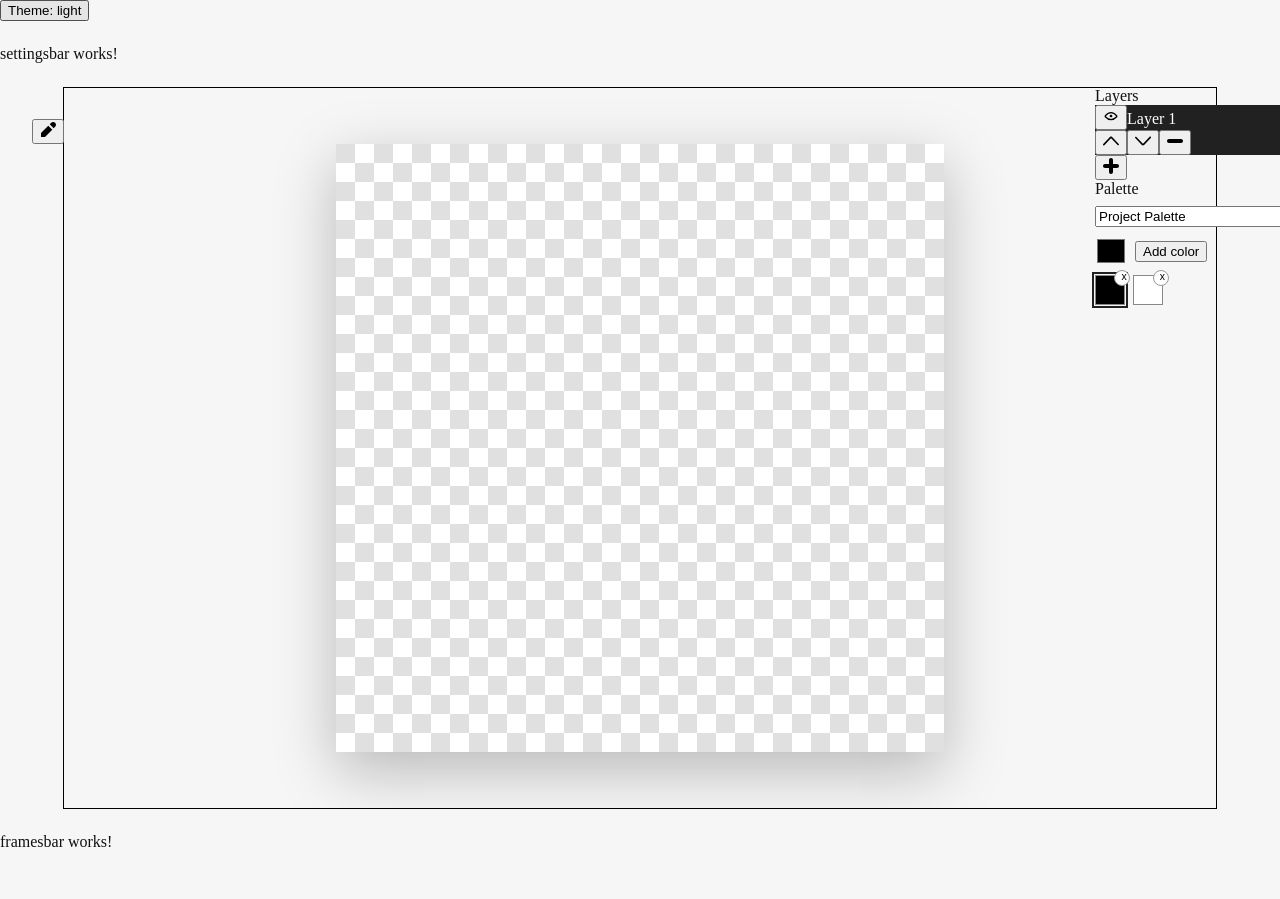
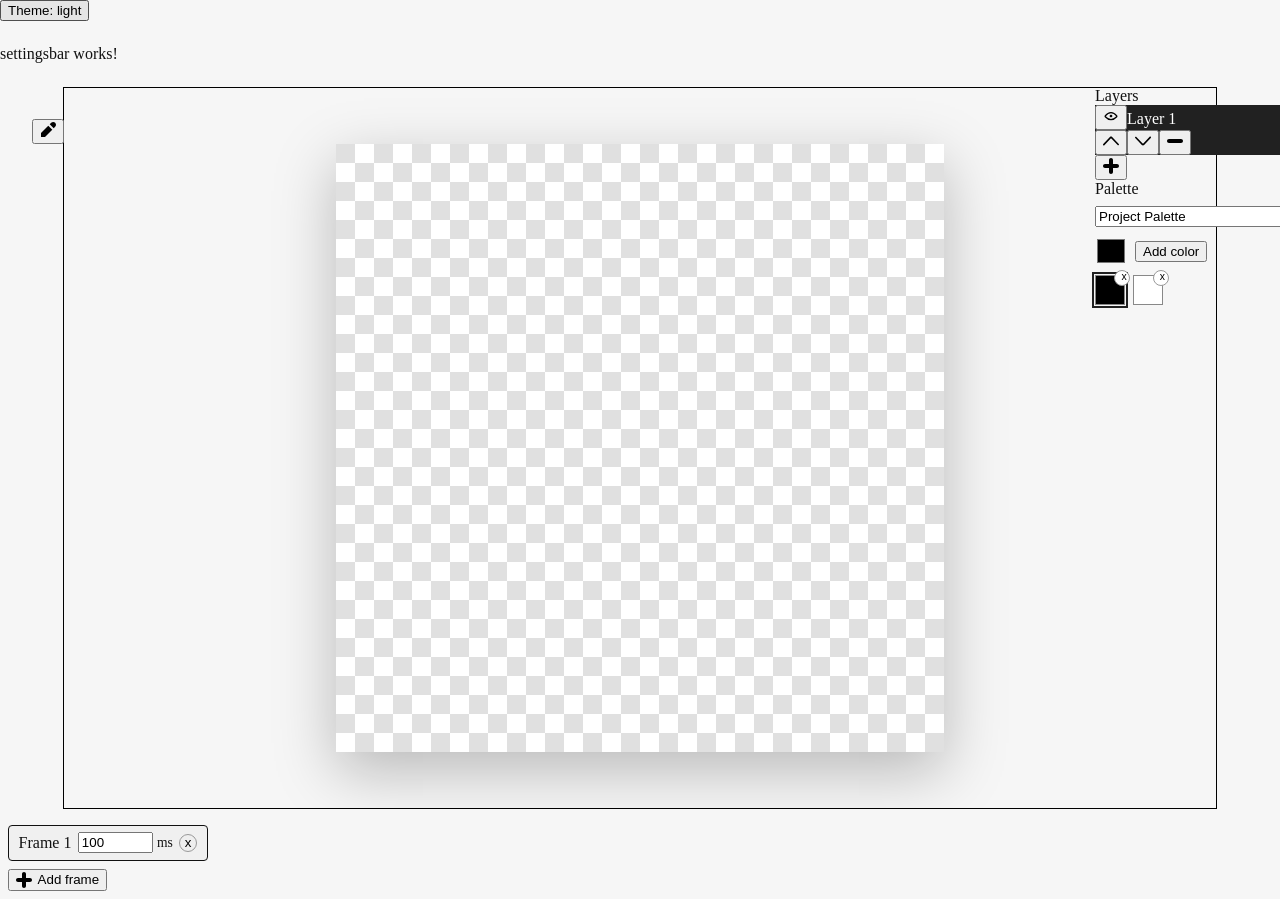
Before and after one commit to EddyMontenegro77/PixelArtStudio, an Angular app in the folder pixel-art-studio/: page / in a window 1280 px wide. Both pictures are taken after a click on the button "Create Canvas". Before the commit the page ends 867 px from the top, so only its background shows below. Built offline with nearby package versions, Linux system fonts and the light colour scheme.

Commit message:
Frame duration input added

```diff
--- a/pixel-art-studio/src/app/components/framesbar/framesbar.html
+++ b/pixel-art-studio/src/app/components/framesbar/framesbar.html
@@ -1 +1,39 @@
-<p>framesbar works!</p>
+<div class="framesbar-container">
+  <div class="frames-list">
+    @for (frame of frames; track frame.getId()) {
+      <div
+        class="frame-item"
+        [class.active]="frame.getId() === activeFrameId"
+        (click)="selectFrame(frame.getId())"
+      >
+        <span>Frame {{ $index + 1 }}</span>
+        <label class="duration-input-label">
+          <input
+            class="duration-input"
+            type="number"
+            min="20"
+            max="10000"
+            step="10"
+            [value]="frame.getDuration()"
+            (click)="$event.stopPropagation()"
+            (change)="updateFrameDuration(frame.getId(), $event)"
+          />
+          ms
+        </label>
+        <button
+          type="button"
+          class="remove-frame-btn"
+          (click)="removeFrame(frame.getId(), $event)"
+          title="Remove frame"
+        >
+          x
+        </button>
+      </div>
+    }
+  </div>
+
+  <button type="button" class="add-frame-btn" (click)="addFrame()">
+    <img src="icons/plus_black.svg" alt="Add frame" />
+    Add frame
+  </button>
+</div>
--- a/pixel-art-studio/src/app/components/framesbar/framesbar.scss
+++ b/pixel-art-studio/src/app/components/framesbar/framesbar.scss
@@ -0,0 +1,61 @@
+.framesbar-container {
+  display: flex;
+  flex-direction: column;
+  gap: 0.5rem;
+  padding: 0.5rem;
+}
+
+.frames-list {
+  display: flex;
+  flex-wrap: wrap;
+  gap: 0.5rem;
+}
+
+.frame-item {
+  display: flex;
+  align-items: center;
+  gap: 0.4rem;
+  padding: 0.4rem 0.6rem;
+  border: 1px solid #999;
+  border-radius: 0.25rem;
+  background: #fff;
+  cursor: pointer;
+}
+
+.frame-item.active {
+  border-color: #111;
+  background: #f0f0f0;
+}
+
+.duration-input-label {
+  display: inline-flex;
+  align-items: center;
+  gap: 0.25rem;
+  font-size: 0.85rem;
+}
+
+.duration-input {
+  width: 4.2rem;
+}
+
+.remove-frame-btn {
+  border: 1px solid #999;
+  border-radius: 999px;
+  width: 1.1rem;
+  height: 1.1rem;
+  line-height: 1;
+  padding: 0;
+  cursor: pointer;
+}
+
+.add-frame-btn {
+  display: inline-flex;
+  align-items: center;
+  gap: 0.35rem;
+  width: fit-content;
+}
+
+.add-frame-btn img {
+  width: 1rem;
+  height: 1rem;
+}
--- a/pixel-art-studio/src/app/components/framesbar/framesbar.ts
+++ b/pixel-art-studio/src/app/components/framesbar/framesbar.ts
@@ -1,4 +1,6 @@
 import { Component } from '@angular/core';
+import { FrameModel } from '../../models/frame.model';
+import { ProjectService } from '../../services/project.service';
 
 @Component({
   selector: 'app-framesbar',
@@ -7,5 +9,34 @@ import { Component } from '@angular/core';
   styleUrl: './framesbar.scss',
 })
 export class Framesbar {
+  frames: FrameModel[] = [];
+  activeFrameId: number | null = null;
 
+  constructor(private projectService: ProjectService) {
+    this.projectService.project$.subscribe((project) => {
+      if (!project) return;
+      this.frames = this.projectService.getFrames();
+      this.activeFrameId = this.projectService.getActiveFrameId();
+    });
+  }
+
+  addFrame(): void {
+    this.projectService.addFrame();
+  }
+
+  removeFrame(frameId: number, event: MouseEvent): void {
+    event.stopPropagation();
+    this.projectService.removeFrame(frameId);
+  }
+
+  selectFrame(frameId: number): void {
+    this.projectService.setActiveFrame(frameId);
+  }
+
+  updateFrameDuration(frameId: number, event: Event): void {
+    event.stopPropagation();
+    const input = event.target as HTMLInputElement;
+    const nextDuration = Number(input.value);
+    this.projectService.setFrameDuration(frameId, nextDuration);
+  }
 }
--- a/pixel-art-studio/src/app/services/project.service.ts
+++ b/pixel-art-studio/src/app/services/project.service.ts
@@ -80,10 +80,30 @@ export class ProjectService {
     return project.getActiveFrame();
   }
 
+  getFrames(): FrameModel[] {
+    return [...this.getProject().frames];
+  }
+
+  getActiveFrameId(): number {
+    return this.getProject().getActiveFrameId();
+  }
+
   setActiveFrame(frameId: number): void {
     const project = this.getProject();
     project.setActiveFrameId(frameId);
     this.emitProjectUpdate();
+  }
+
+  setFrameDuration(frameId: number, ms: number): void {
+    const project = this.getProject();
+    const duration = this.normalizeFrameDuration(ms);
+    this.executeStructuralAction('SET_FRAME_DURATION', () => {
+      const frame = project.frames.find((currentFrame) => currentFrame.getId() === frameId);
+      if (!frame) {
+        throw new Error(`Frame ${frameId} not found in project`);
+      }
+      frame.setDuration(duration);
+    });
   }
 
   getActiveLayer(): LayerModel {
@@ -156,4 +176,9 @@ export class ProjectService {
       }
     }
   }
+
+  private normalizeFrameDuration(ms: number): number {
+    if (!Number.isFinite(ms)) return 100;
+    return Math.max(20, Math.min(10000, Math.floor(ms)));
+  }
 }
```
